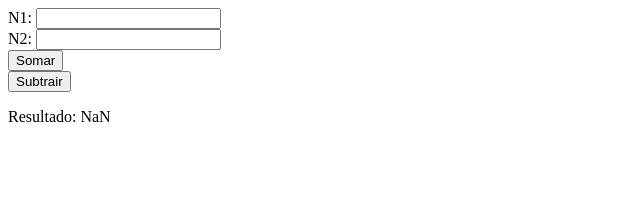
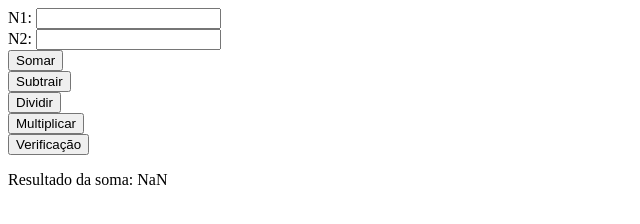
Before and after one commit to anthonyduarteaa/calculo, a plain HTML site: page index.html in a window 1280 px wide. Both pictures are taken after a click on the button "Somar". Shown: the whole page, without its empty margins (0-640 px from the left). Drawn offline with Linux system fonts and the light colour scheme.

Commit message:
Add files via upload

```diff
--- a/index.html
+++ b/index.html
@@ -5,7 +5,7 @@
     <meta name="viewport" content="width=device-width, initial-scale=1.0">
     <link rel="stylesheet" href="style.css">
 
-    <title>A</title>
+    <title>Calculadora</title>
 </head>
 <body>
     <script src="script.js"></script>
@@ -19,8 +19,15 @@
     <button type="button" onclick="soma()">Somar</button>
     <br>
     <button type="button" onclick="subtrair()">Subtrair</button>
+    <br>
+    <button type="button" onclick="dividir()">Dividir</button>
+    <br>
+    <button type="button" onclick="multiplicar()">Multiplicar</button>
+    <br>
+    <button type="button" onclick="verificacao()">Verificação</button>
+    <br>
     <p id="resultado"></p>
-    <p id="resultado2"></p>
+
 
 </body>
 </html>
--- a/script.js
+++ b/script.js
@@ -5,7 +5,7 @@ function soma(){
 
     let soma = numero1 + numero2;
 
-    document.getElementById('resultado').textContent = 'Resultado: ' + soma;
+    document.getElementById('resultado').textContent = 'Resultado da soma: ' + soma;
 
 }
 function subtrair(){
@@ -15,5 +15,46 @@ function subtrair(){
 
     let subtrair = numero1 - numero2;
 
-    document.getElementById('resultado2').textContent = 'Resultado: ' + subtrair;
+    document.getElementById('resultado').textContent = 'Resultado da subtração: ' + subtrair;
+
 }
+function dividir(){
+
+    let numero1 = parseFloat(document.getElementById('numero1').value);
+    let numero2 = parseFloat(document.getElementById('numero2').value);
+
+    let dividir = numero1/numero2;
+
+    if(numero2 == 0){
+        alert("Você não pode dividir um número por 0!");
+        return;
+    }
+
+    document.getElementById('resultado').textContent = 'Resultado da divisão: ' + dividir;
+
+}
+function multiplicar(){
+
+    let numero1 = parseInt(document.getElementById('numero1').value);
+    let numero2 = parseInt(document.getElementById('numero2').value);
+
+    let multiplicar = numero1*numero2;
+
+    document.getElementById('resultado').textContent = 'Resultado da multiplicação: ' + multiplicar;
+
+}
+function verificacao(){
+
+    let numero1 = parseInt(document.getElementById('numero1').value);
+    let numero2 = parseInt(document.getElementById('numero2').value);
+
+    if(numero1 > numero2){
+        document.getElementById('resultado').textContent = 'O número maior é o: ' + numero1;
+        return
+    }else if(numero1 < numero2){
+        document.getElementById('resultado').textContent = 'O número maior é o: ' + numero2;
+        return;
+    }else{
+        document.getElementById('resultado').textContent = "Os dois números são iguais";
+    }
+}
```
